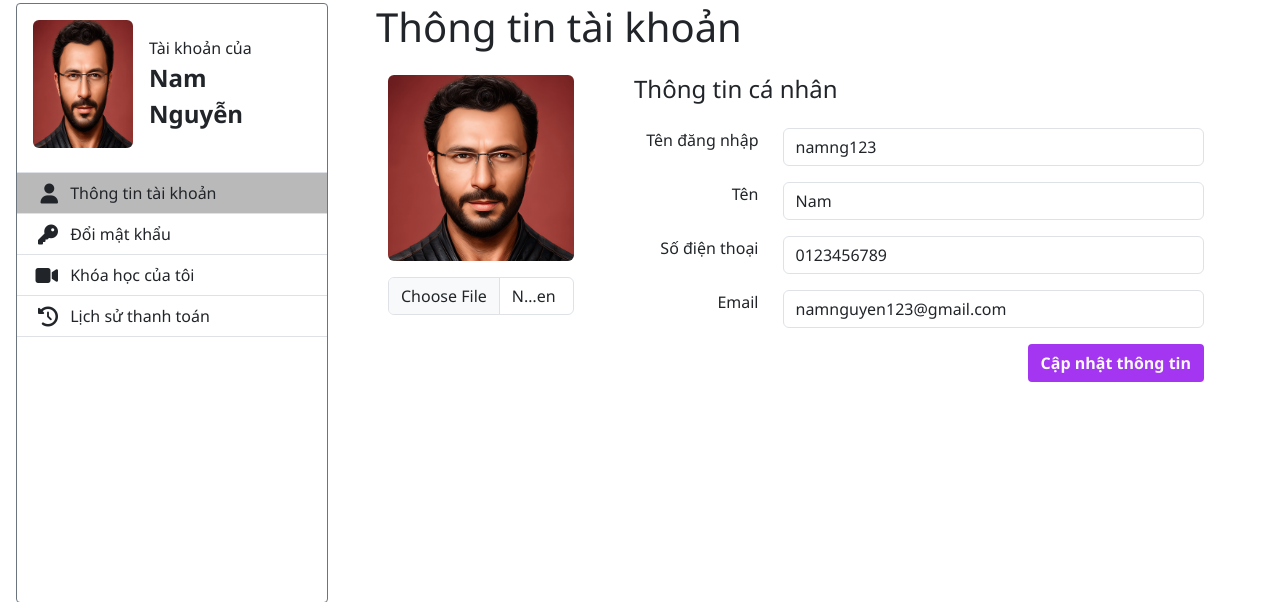
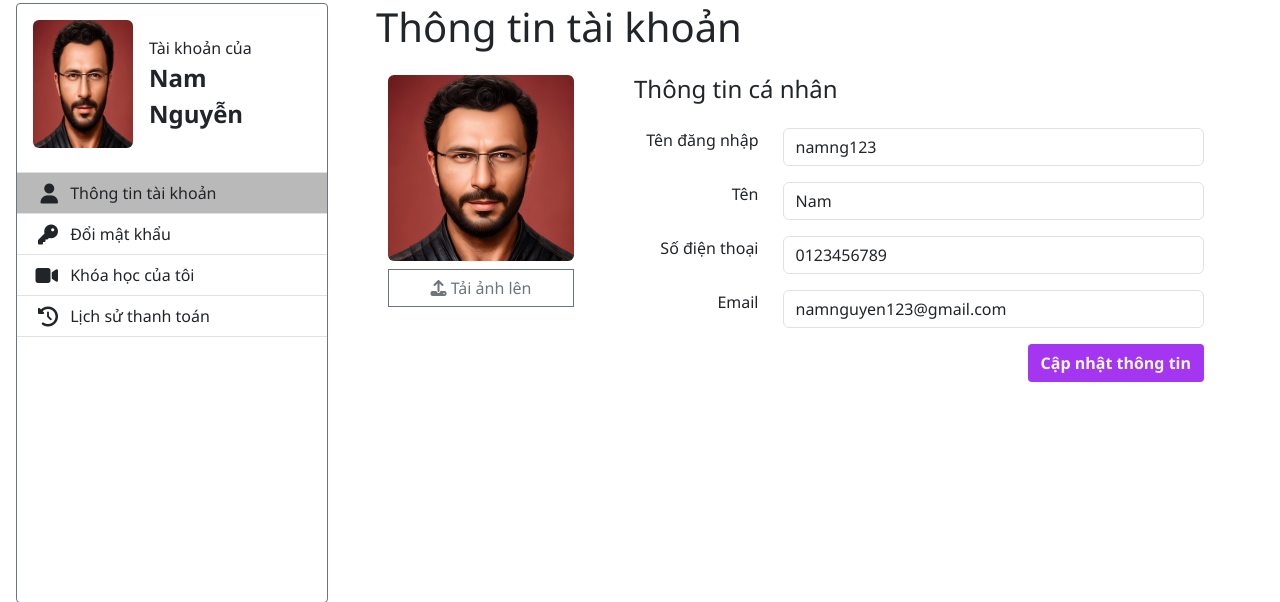
Before and after one commit to Hiephi07/du_an_1, a PHP site: page /Views/taikhoan.html in a window 1280 px wide. Shown: the part 109-711 px from the top of the page. Run offline with PHP 8.4, Linux system fonts and the light colour scheme.

Commit message:
fix taikhoan.html -> custom upload avatar button

```diff
--- a/du_an_1/Public/css/style.css
+++ b/du_an_1/Public/css/style.css
@@ -18,6 +18,9 @@
     background-color: #b9b9b9;
 }
 
+.pointer {
+    cursor: pointer;
+}
 
 /* header */
 #header{
--- a/du_an_1/Views/baomattaikhoan.html
+++ b/du_an_1/Views/baomattaikhoan.html
@@ -11,7 +11,6 @@
         <link rel="shortcut icon" type="image/png" href="../favicon.png" />
         <title>PolyUni</title>
     </head>
-
     <body>
         <!-- Header -->
         <header class="d-flex justify-content-between align-content-center flex-wrap px-4" id="header">
@@ -82,7 +81,7 @@
 
         <!-- Profile -->
         <div class="container-fluid w-1400 my-5" id="profile">
-            <div class="row">
+            <div class="row px-3">
                 <!-- Profile: Sidebar -->
                 <div class="col-3 border border-secondary py-3 px-0 rounded-1" style="height: 600px">
                     <div class="d-flex px-3 mb-4">
--- a/du_an_1/Views/historypayment.html
+++ b/du_an_1/Views/historypayment.html
@@ -82,7 +82,7 @@
 
         <!-- Profile -->
         <div class="container-fluid w-1400 my-5" id="profile">
-            <div class="row">
+            <div class="row px-3">
                 <!-- Profile: Sidebar -->
                 <div class="col-3 border border-secondary py-3 px-0 rounded-1" style="height: 600px">
                     <div class="d-flex px-3 mb-4">
--- a/du_an_1/Views/taikhoan.html
+++ b/du_an_1/Views/taikhoan.html
@@ -128,11 +128,15 @@
                         <div class="row">
                             <div class="col-3">
                                 <img class="rounded-2 w-100" src="../Public/images/avatar.png" alt="" />
-                                <form action="" class="mt-3">
-                                    <div class="mb-3">
-                                        <input class="form-control" type="file" id="formFile" />
+
+                                    <div class="mt-2">
+                                        <input class="d-none " type="file" id="form__uploadAvatar" name="form__uploadAvatar"/>
+                                        <div class="btn btn-outline-secondary rounded-0  w-100">
+                                            <i class="fa-solid fa-upload .pointer"></i>
+                                            <label class="pointer" for="form__uploadAvatar">Tải ảnh lên</label>
+                                        </div>
                                     </div>
-                                </form>
+
                             </div>
 
                             <div class="col-9 ps-5">
```
